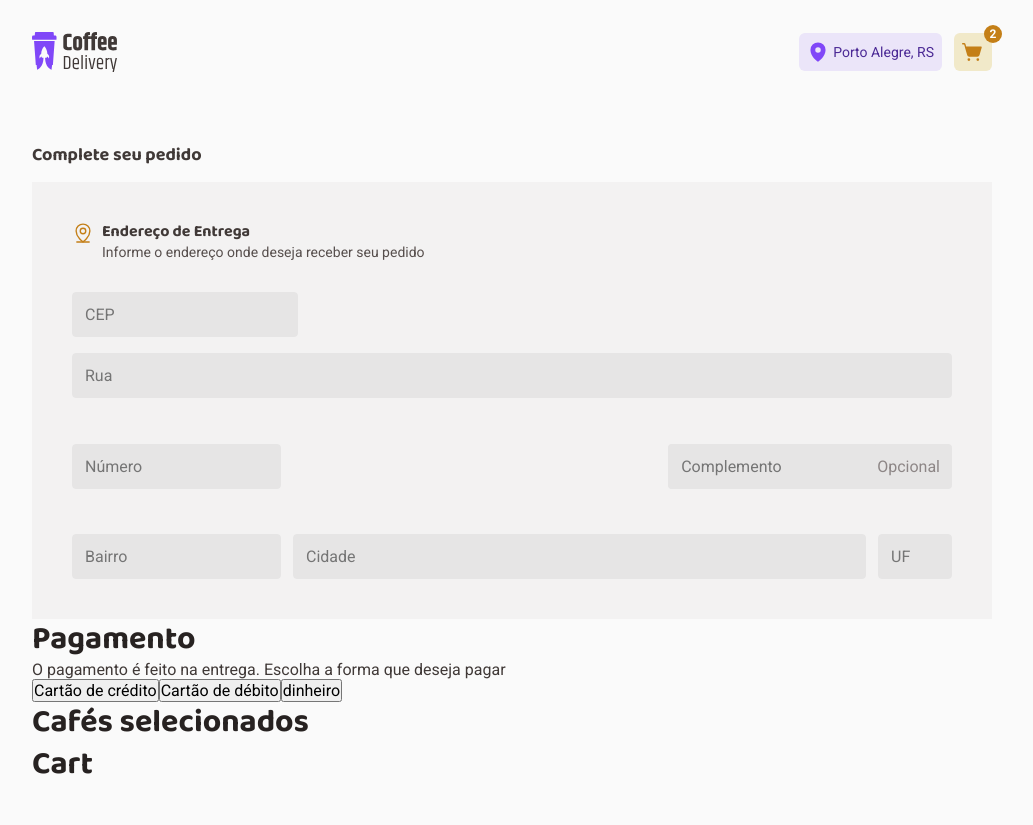
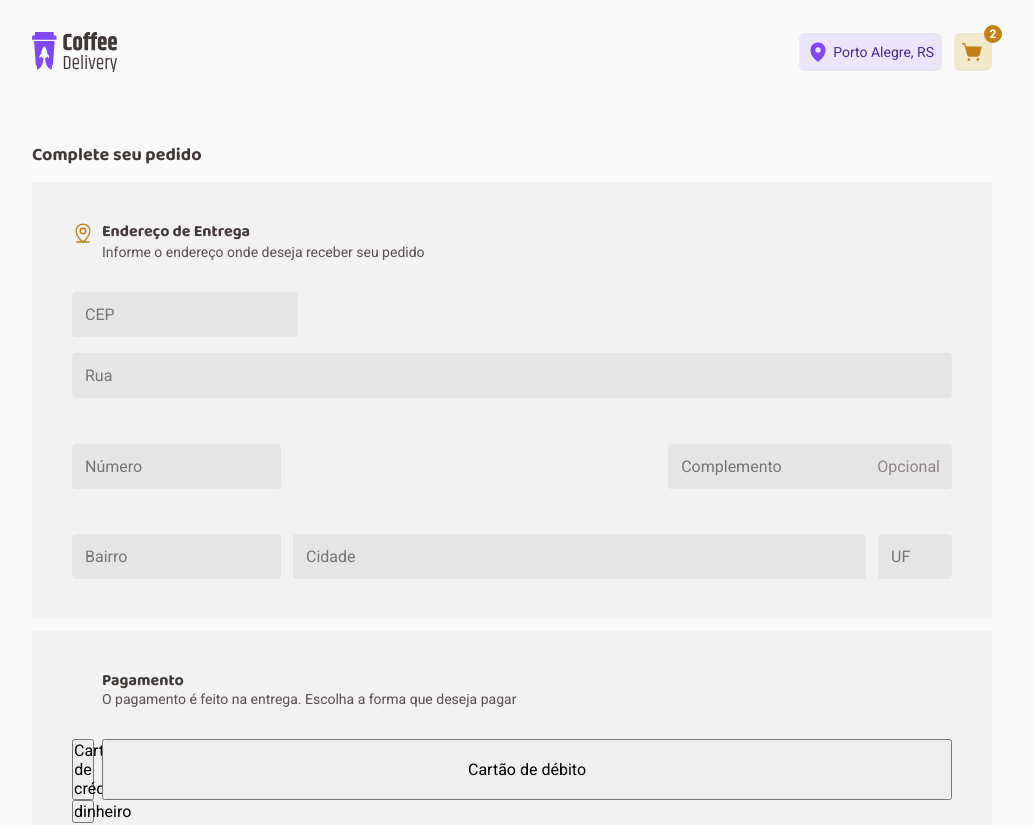
Before and after one commit to MartinGBB/coffee-delivery, a React (Vite) app: page /checkout in a window 1280 px wide. Shown: the top 825 px of the page, without its empty margins (128-1161 px from the left). Before the commit the page ends 800 px from the top, so only its background shows below. Built offline with nearby package versions, Linux system fonts and the light colour scheme.

Commit message:
styles: configuracao de grid do componente de pagamento

```diff
--- a/src/pages/Checkout/index.tsx
+++ b/src/pages/Checkout/index.tsx
@@ -22,20 +22,20 @@ export function Checkout() {
           </div>
           <form action="">
             <div>
-              <input type="text" placeholder="CEP" />
-              <input type="text" placeholder="Rua" />
+              <input required type="text" placeholder="CEP" />
+              <input required type="text" placeholder="Rua" />
             </div>
             <div>
-              <input type="text" placeholder="Número" />
+              <input required type="text" placeholder="Número" />
               <label>
                 <input type="text" placeholder="Complemento" />
                 Opcional
               </label>
             </div>
             <div>
-              <input type="text" placeholder="Bairro" />
-              <input type="text" placeholder="Cidade" />
-              <input type="text" placeholder="UF" />
+              <input required type="text" placeholder="Bairro" />
+              <input required type="text" placeholder="Cidade" />
+              <input required type="text" placeholder="UF" />
             </div>
           </form>
         </FormContainer>
--- a/src/pages/Checkout/styles.ts
+++ b/src/pages/Checkout/styles.ts
@@ -3,6 +3,7 @@ import styled from 'styled-components'
 export const CheckoutContainer = styled.div`
   margin: 9rem 10rem 0 10rem;
   display: grid;
+  gap: 0.75rem;
 
   @media (max-width: 1024px) {
     margin: 6.5rem 2rem 0 2rem;
@@ -112,7 +113,35 @@ export const FormContainer = styled.div`
   }
 `
 
-export const ContainerPagament = styled.div``
+export const ContainerPagament = styled.div`
+  background: ${({ theme }) => theme['base-card']};
+  display: flex;
+  flex-direction: column;
+  padding: 2.5rem;
+
+  > div {
+    display: grid;
+    grid-template-columns: 22px 1fr;
+    column-gap: 0.5rem;
+    margin-bottom: 2rem;
+
+    & h1 {
+      grid-column: 2;
+      color: ${({ theme }) => theme['base-subtitle']};
+      font-size: 1rem;
+    }
+
+    & p {
+      grid-column: 2;
+      color: ${({ theme }) => theme['base-text']};
+      font-size: 0.875rem;
+    }
+
+    & svg {
+      color: ${({ theme }) => theme['yellow-dark']};
+    }
+  }
+`
 
 export const SelectPagament = styled.div``
 
```
